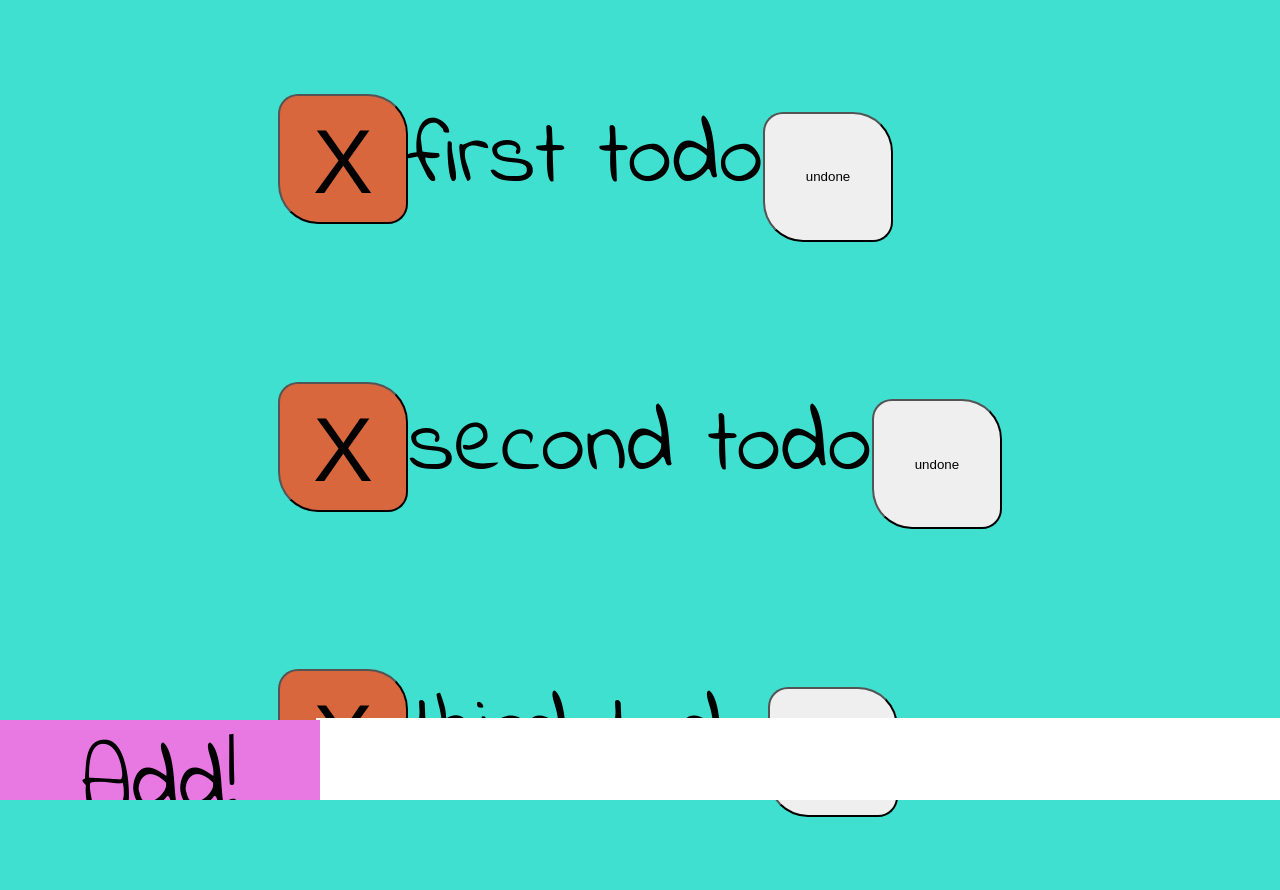
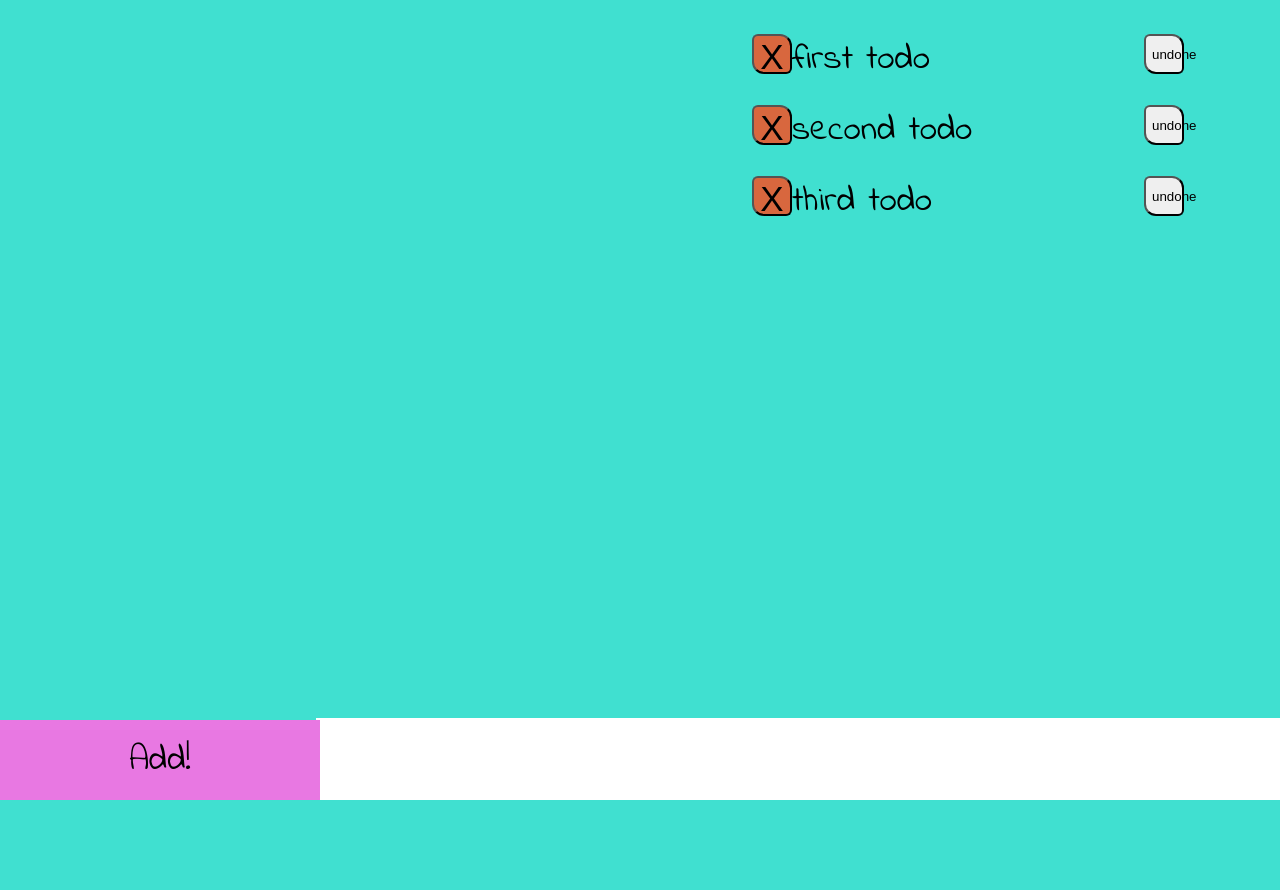
Before and after one commit to FACN4/Week-2-G-force-project, a website: page index.html in a window 1280 px wide. After the commit the page ends 800 px from the top, so only its background shows below. Drawn offline with Linux system fonts and the light colour scheme.

Commit message:
More CSS from Ben

```diff
--- a/dom.js
+++ b/dom.js
@@ -16,7 +16,10 @@
   // This function takes a todo, it returns the DOM node representing that todo
   var createTodoNode = function(todo) {
     var todoNode = document.createElement('li');
-    todoNode.textContent = todo.description
+    var span = document.createElement('span');
+    span.textContent = todo.description;
+
+
     // you will need to use addEventListener
 
     // add span holding description
@@ -32,7 +35,7 @@
 
 
     todoNode.appendChild(deleteButtonNode);
-
+    todoNode.appendChild(span);
 
     // add markTodo button
     var markToDoButtonNode = document.createElement('button');
--- a/index.html
+++ b/index.html
@@ -1,7 +1,7 @@
 <!DOCTYPE html>
 <html>
   <head>
-    <meta charset="utf-8">
+    <meta charset="utf-8" name="viewport" content="width=device-width, initial-scale=1.0">
     <title>tdd todo</title>
     <link rel="stylesheet" href="./style.css">
   </head>
--- a/style.css
+++ b/style.css
@@ -5,36 +5,38 @@ body {
   }
   div{
     display: flex;
-    justify-content: center;
+    justify-content: right;
 }
 ul{
   list-style :  none;
 }
 
 li{
-  font-size: 90px;
-  padding: 70px 0px 70px 0px;
+  display:grid;
+  grid-template-columns: 1fr 10fr 1fr;
+  font-size: 35px;
+  padding: 10px 0px 10px 0px;
+  width:90%;
 
 
 }
 .btn {
   background-color: none;
   border: 2px solid square black;
-  border-radius: 20px 40px ;
+  border-radius: 6px 12px;
   text-color: white;
-  padding: 15px 32px;
   text-align: center;
   text-decoration: none;
   display: outline-block;
-  height: 130px;
-  width: 130px;
+  height: 40px;
+  width: 40px;
 
 
 }
 .btn-delete{
 background-color: #d8673e;
 float: left;
-font-size: 90px;
+font-size: 35px;
 }
 .btn-done{
 background-color : blue ;
@@ -48,12 +50,12 @@ form{
 }
 #add-todo input {
   position: fixed;
-  font-size: 90px;
+  font-size: 35px;
   border-radius: 0px;
   font-family: Indie Flower , sans;
   height:10%;
   bottom: 0px;
-  border: 10px;
+  border: 0px;
   border-color: black;
 }
 
```
Also changed, not shown: 1 other file.
